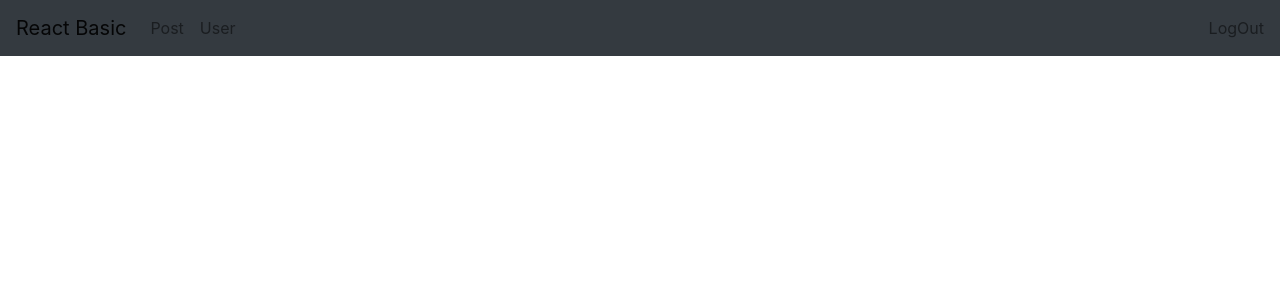
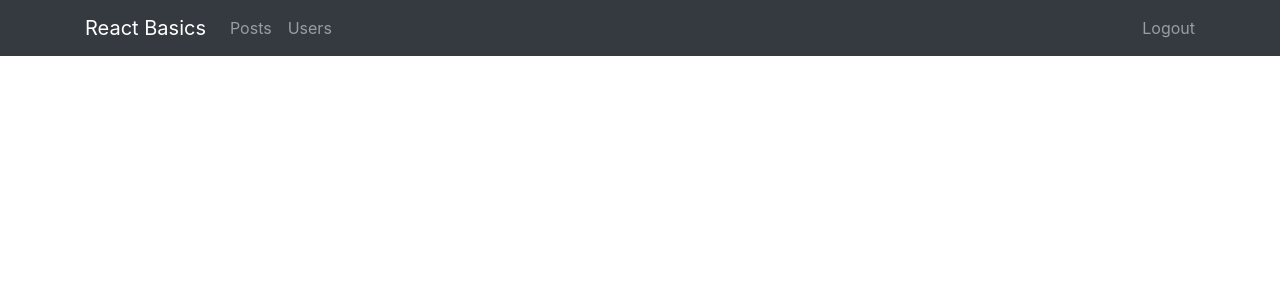
Before and after one commit to BbinMaharjan/react_basics, a React (Create React App) app: page / in a window 1280 px wide. Shown: the top 300 px of the page. Built offline with nearby package versions, Linux system fonts and the light colour scheme.

Commit message:
update user pages

```diff
--- a/package.json
+++ b/package.json
@@ -6,8 +6,11 @@
     "@testing-library/jest-dom": "^5.11.9",
     "@testing-library/react": "^11.2.3",
     "@testing-library/user-event": "^12.6.2",
+    "axios": "^0.21.1",
     "bootstrap": "^4.6.0",
+    "prop-types": "^15.7.2",
     "react": "^17.0.1",
+    "react-axios": "^2.0.4",
     "react-dom": "^17.0.1",
     "react-router-dom": "^5.2.0",
     "react-scripts": "4.0.1",
--- a/src/components/Navbar.js
+++ b/src/components/Navbar.js
@@ -1,13 +1,12 @@
-import React, { useState } from "react";
-
+import React from "react";
 import {
   Collapse,
   Navbar,
   NavbarToggler,
   NavbarBrand,
   Nav,
+  NavLink,
   NavItem,
-  NavLink,
   NavbarText,
 } from "reactstrap";
 
@@ -17,6 +16,7 @@ class NavBar extends React.Component {
   state = {
     isOpen: false,
   };
+
   toggle = () => {
     this.setState({
       ...this.state,
@@ -26,27 +26,29 @@ class NavBar extends React.Component {
 
   render() {
     return (
-      <div>
-        <Navbar color='dark' light expand='md'>
-          <NavbarBrand href='/'>React Basic</NavbarBrand>
+      <Navbar color='dark' dark expand='md'>
+        <div className='container'>
+          <NavbarBrand href='/'>React Basics</NavbarBrand>
           <NavbarToggler onClick={this.toggle} />
           <Collapse isOpen={this.state.isOpen} navbar>
             <Nav className='mr-auto' navbar>
               <NavItem>
-                <Link to='/post'>
-                  <NavLink>Post</NavLink>
+                <Link to='/posts'>
+                  {" "}
+                  <NavLink>Posts</NavLink>{" "}
                 </Link>
               </NavItem>
               <NavItem>
-                <Link to='/user'>
-                  <NavLink>User</NavLink>
+                <Link to='/users'>
+                  {" "}
+                  <NavLink>Users</NavLink>{" "}
                 </Link>
               </NavItem>
             </Nav>
-            <NavbarText>LogOut</NavbarText>
+            <NavbarText>Logout</NavbarText>
           </Collapse>
-        </Navbar>
-      </div>
+        </div>
+      </Navbar>
     );
   }
 }
--- /dev/null
+++ b/src/pages/Posts.js
@@ -0,0 +1,77 @@
+import React from "react";
+import axios from "axios";
+import {
+  Card,
+  Spinner,
+  CardText,
+  CardBody,
+  CardTitle,
+  CardSubtitle,
+  CardFooter,
+} from "reactstrap";
+
+const BASE_URL = "https://jsonplaceholder.typicode.com";
+class Posts extends React.Component {
+  state = {
+    posts: [],
+    isLoading: false,
+  };
+
+  componentDidMount = () => {
+    this.setState({
+      ...this.state,
+      isLoading: true,
+    });
+
+    axios
+      .get(`${BASE_URL}/posts`)
+      .then((res) => {
+        this.setState({
+          posts: res.data,
+          isLoading: false,
+        });
+      })
+      .catch((error) => {
+        this.setState({
+          ...this.state,
+          isLoading: false,
+        });
+      });
+
+    // fetch(`${BASE_URL}/posts`).then(res => res.json()).then(json => {
+    //   this.setState({
+    //     posts: json,
+    //     isLoading:false
+    //   })
+    // }).catch(error => {
+    //   this.setState({
+    //     ...this.state,
+    //     isLoading:false
+    //   })
+    //   console.log(error)
+    // })
+  };
+
+  render() {
+    if (this.state.isLoading) return <Spinner type='grow' color='primary' />;
+    return (
+      <div className='container'>
+        {this.state.posts.map((post) => {
+          return (
+            <Card key={post.id} className='mt-3'>
+              <CardBody>
+                <CardTitle tag='h5'> {post.title} </CardTitle>
+                <CardText> {post.body} </CardText>
+              </CardBody>
+              <CardFooter>
+                <CardSubtitle> Created By : {post.userId} </CardSubtitle>
+              </CardFooter>
+            </Card>
+          );
+        })}
+      </div>
+    );
+  }
+}
+
+export default Posts;
--- /dev/null
+++ b/src/pages/Users.js
@@ -0,0 +1,9 @@
+import React from "react";
+
+class Users extends React.Component {
+  render() {
+    return <h1>This is a Users Page</h1>;
+  }
+}
+
+export default Users;
```
Also changed, not shown: 2 other files (tests, documents, lock files or other folders).
